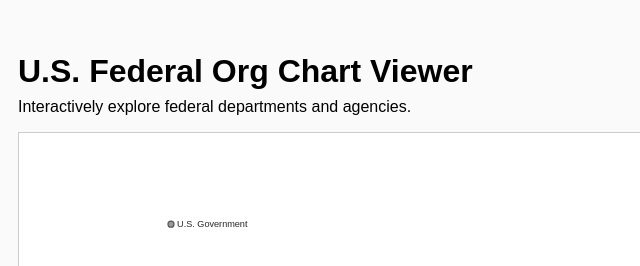
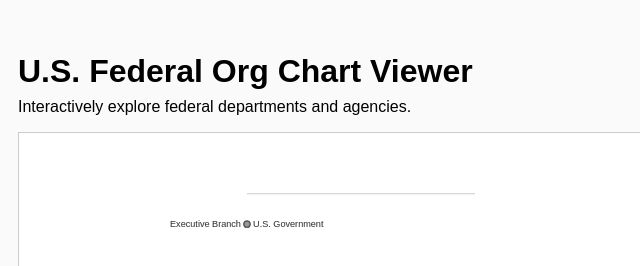
Before and after one commit to mattdavis020/us-federal-org-chart, a plain HTML site: page docs/index.html in a window 1280 px wide. Shown: the top 266 px of the page, 14-654 px from the left. Drawn offline with nearby package versions, Linux system fonts and the light colour scheme.

Commit message:
Fix: apply updated tree layout and rendering logic

```diff
--- a/docs/index.html
+++ b/docs/index.html
@@ -62,10 +62,9 @@
 <script src="https://d3js.org/d3.v7.min.js"></script>
 <script>
 const width = 1600, dx = 40, dy = 300;
-
 const tree = d3.tree().nodeSize([dx, dy]);
 const diagonal = d3.linkHorizontal().x(d => d.y).y(d => d.x);
-    const tooltip = d3.select("#tooltip");
+const tooltip = d3.select("body").append("div").attr("class", "tooltip").style("display", "none");
 
 fetch("./org/federal_org_chart_max_comprehensive.json")
   .then(res => res.json())
@@ -73,33 +72,34 @@
     const root = d3.hierarchy(data);
     root.x0 = dx;
     root.y0 = 0;
-        root.descendants().forEach((d, i) => {
-  root.children = root._children;
-  root._children = null;
-          d.id = i;
-          d._children = d.children;
-  if (d.depth && d.children) d.children = null;
-          if (d.depth && d.children) d.children = null;
-        });
+    root.children.forEach(collapse);
 
     const svg = d3.select("#tree").append("svg")
-          .attr("viewBox", [-dy / 3, -dx, width, dx * 120])
+      .attr("viewBox", [-dy / 2, -dx, width, dx * 100])
       .style("font", "12px sans-serif");
 
-        const g = svg.append("g")
-          .attr("transform", `translate(${dy / 3},${dx})`);
+    const g = svg.append("g").attr("transform", `translate(${dy / 2},${dx})`);
 
     svg.call(d3.zoom().scaleExtent([0.1, 3]).on("zoom", (event) => {
       g.attr("transform", event.transform);
     }));
 
+    function collapse(d) {
+      if (d.children) {
+        d._children = d.children;
+        d._children.forEach(collapse);
+        d.children = null;
+      }
+    }
+
     function update(source) {
       const nodes = root.descendants().reverse();
       const links = root.links();
+
       tree(root);
 
       const node = g.selectAll("g.node")
-            .data(nodes, d => d.id);
+        .data(nodes, d => d.id || (d.id = ++i));
 
       const nodeEnter = node.enter().append("g")
         .attr("class", "node")
@@ -124,21 +124,24 @@
         .attr("dy", "0.31em")
         .attr("x", d => d._children ? -8 : 8)
         .attr("text-anchor", d => d._children ? "end" : "start")
-            .text(d => d.data.name.length > 40 ? d.data.name.slice(0, 37) + "..." : d.data.name)
+        .text(d => d.data.name.length > 45 ? d.data.name.slice(0, 42) + "..." : d.data.name)
         .clone(true).lower()
         .attr("stroke", "white");
 
-          g.selectAll("path.link")
-            .data(links, d => d.target.id)
-            .join("path")
+      const link = g.selectAll("path.link")
+        .data(links, d => d.target.id);
+
+      link.enter().insert("path", "g")
         .attr("class", "link")
-            .attr("d", d => diagonal({ source: d.source, target: d.target }));
+        .attr("d", d => diagonal({source: d.source, target: d.target}));
 
-          nodes.forEach(d => { d.x0 = d.x; d.y0 = d.y; });
+      nodes.forEach(d => {
+        d.x0 = d.x;
+        d.y0 = d.y;
+      });
     }
 
+    let i = 0;
     update(root);
   });
 </script>
-</body>
-</html>
```
Lines whose indentation alone changed are shown as unchanged.
